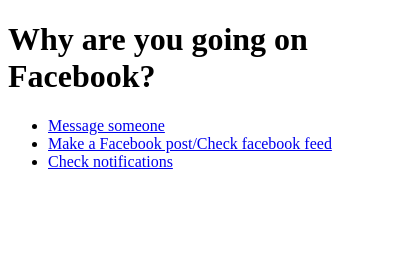
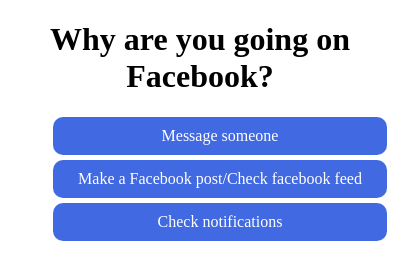
Before and after one commit to iamef/facebook-blocker-extension, a browser extension: page popup.html in a window 400 px wide. Drawn offline with Linux system fonts and the light colour scheme.

Commit message:
updated UI of popup.html and made the link open in the tab popup.html occupied instead of a new tab

```diff
--- a/popup.html
+++ b/popup.html
@@ -3,24 +3,37 @@
     <head>
         <style type="text/css">
             li{
-/*                list-style-type:none;*/
+                list-style-type:none;
+            }
+
+            div{
+                text-align: center;
+                margin: 5px;
+                padding: 10px;
+                background-color: royalblue;
+                border-radius: 10px;
+            }
+
+            h1{
+                text-align: center;
             }
 
             a{
-
+                text-decoration: none;
+                color: white;
             }
         </style>
 
-        <base target="_blank">
+<!--        <base target="_blank">        -->
     </head>
 
     <body>
         <h1>Why are you going on Facebook?</h1>
         <ul>
-            <li><a href="https://www.facebook.com/messages">Message someone</a></li>
+            <li><a href="https://www.facebook.com/messages"><div>Message someone</div></a></li>
 
-            <li><a href="https://www.facebook.com/">Make a Facebook post/Check facebook feed</a></li>
-            <li><a href="https://www.facebook.com/notifications">Check notifications</a></li>
+            <li><a href="https://www.facebook.com/"><div>Make a Facebook post/Check facebook feed</div></a></li>
+            <li><a href="https://www.facebook.com/notifications"><div>Check notifications</div></a></li>
             <!--li><a href=""></a></li>
             <li><a href=""></a></li>
             <li><a href=""></a></li>
```
